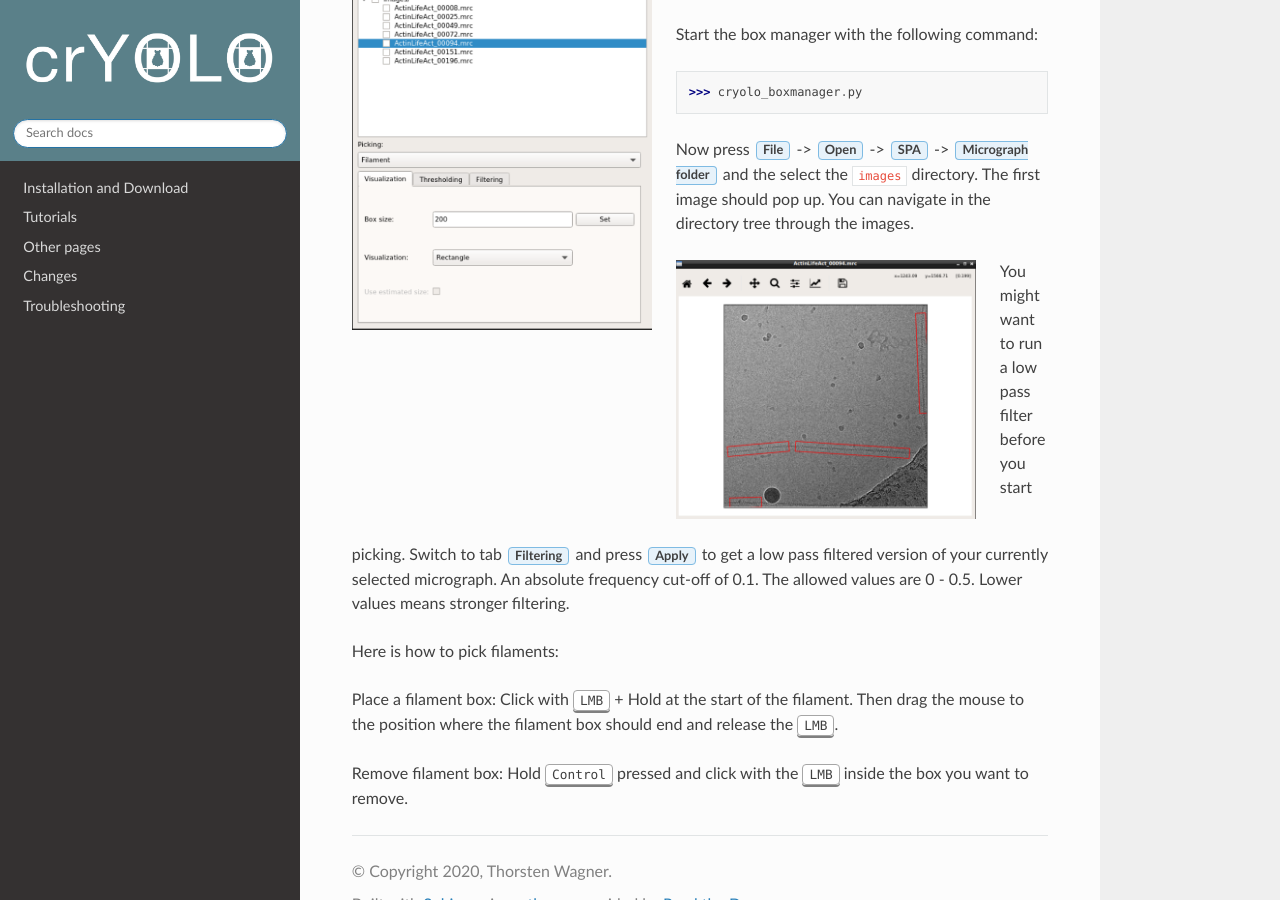
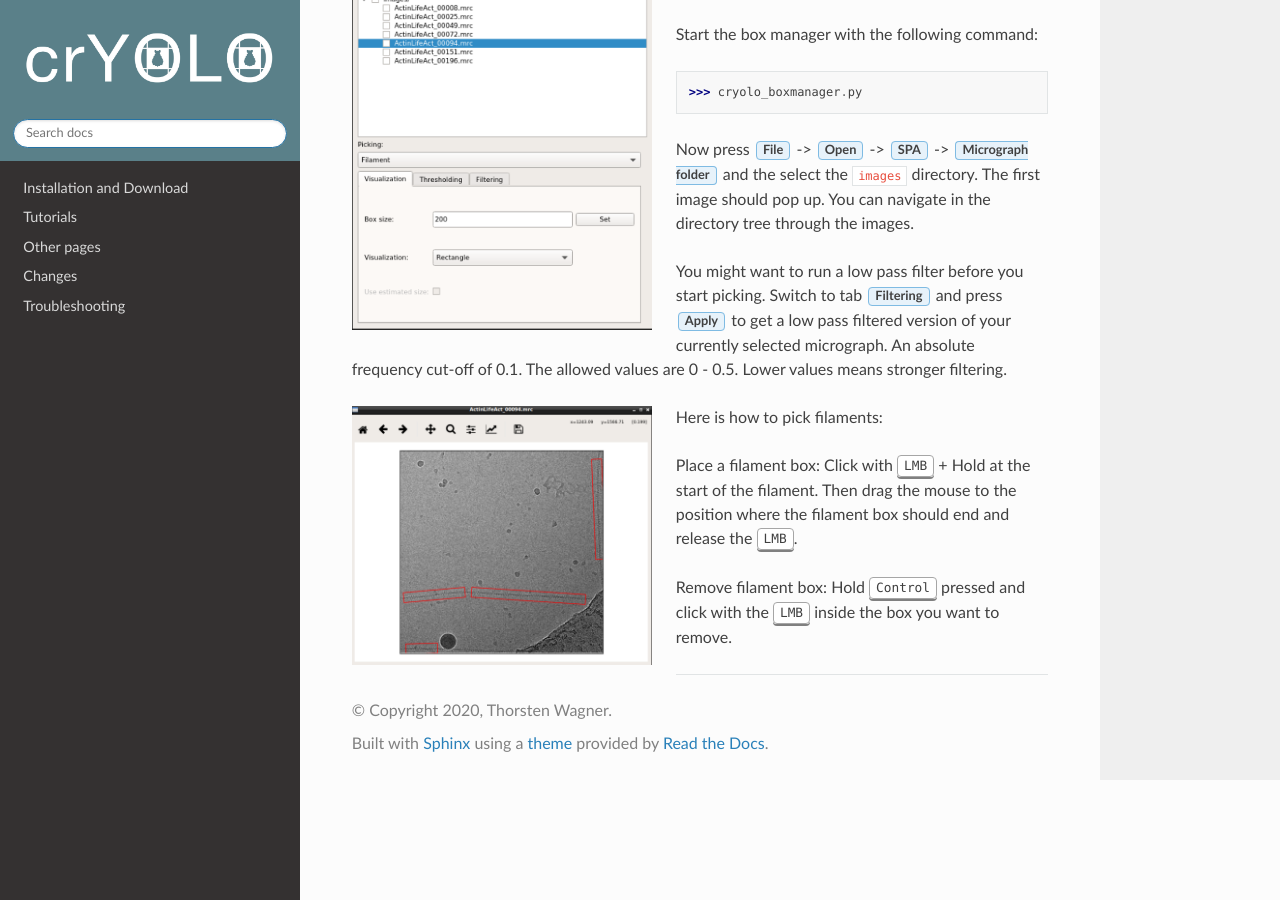
Before and after one commit to MPI-Dortmund/cryolo, a Sphinx documentation site: the page built from source/tutorials/data_preparation_filament.rst, in a window 1280 px wide and 900 px high, scrolled down 610 px. Built offline with Sphinx 7.4.7 and the Read the Docs theme 2.0.0, drawn with Linux system fonts in a browser that asks for light colours.

```diff
--- a/source/tutorials/data_preparation_filament.rst
+++ b/source/tutorials/data_preparation_filament.rst
@@ -28,13 +28,13 @@ Start the box manager with the following command:
 Now press :guilabel:`File` -> :guilabel:`Open` -> :guilabel:`SPA` -> :guilabel:`Micrograph folder` and the select the :file:`images` directory. The first image should
 pop up. You can navigate in the directory tree through the images.
 
+You might want to run a low pass filter before you start picking. Switch to tab :guilabel:`Filtering` and press :guilabel:`Apply`
+to get a low pass filtered version of your currently selected micrograph. An absolute
+frequency cut-off of 0.1. The allowed values are 0 - 0.5. Lower values means stronger filtering.
+
 .. image:: ../img/cryolo_boxmanager_filament_example_202103.png
     :width: 300
     :align: left
-
-You might want to run a low pass filter before you start picking. Switch to tab :guilabel:`Filtering` and press :guilabel:`Apply`
-to get a low pass filtered version of your currently selected micrograph. An absolute
-frequency cut-off of 0.1. The allowed values are 0 - 0.5. Lower values means stronger filtering.
 
 Here is how to pick filaments:
 
```
